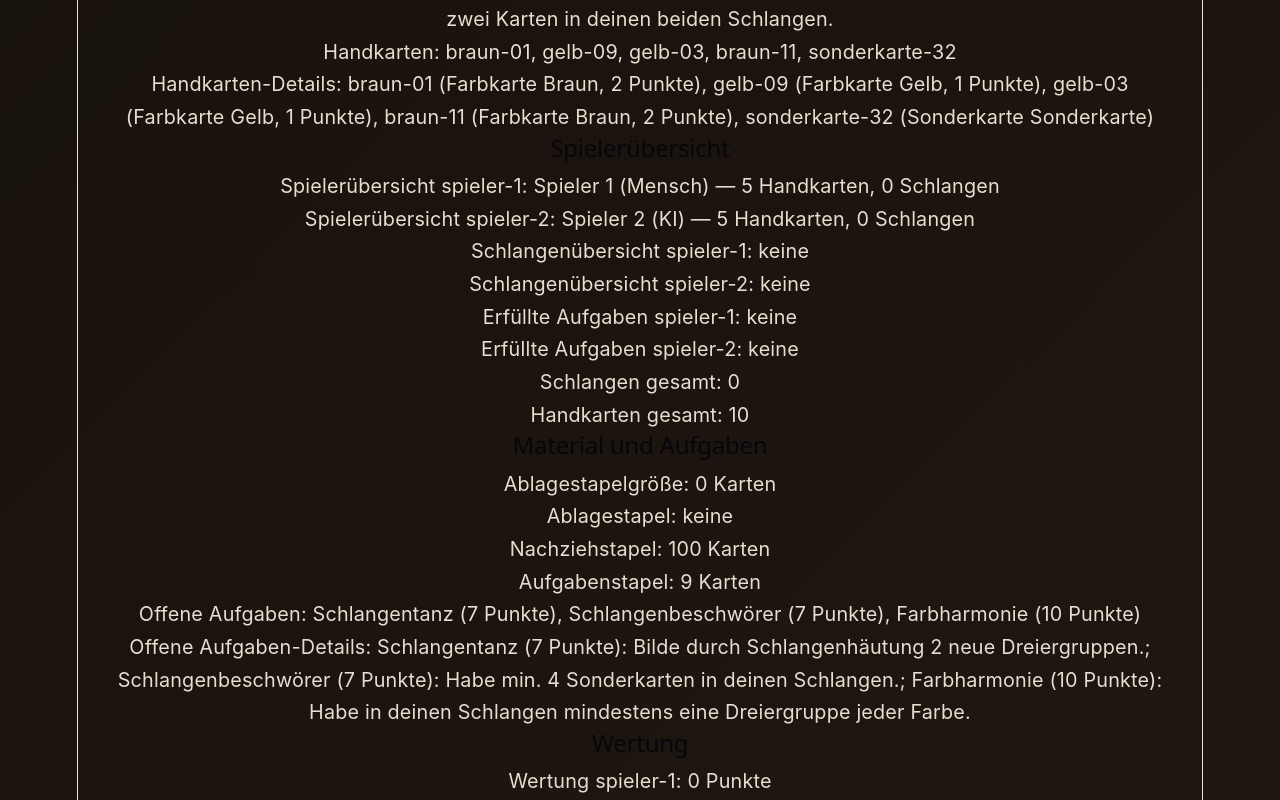
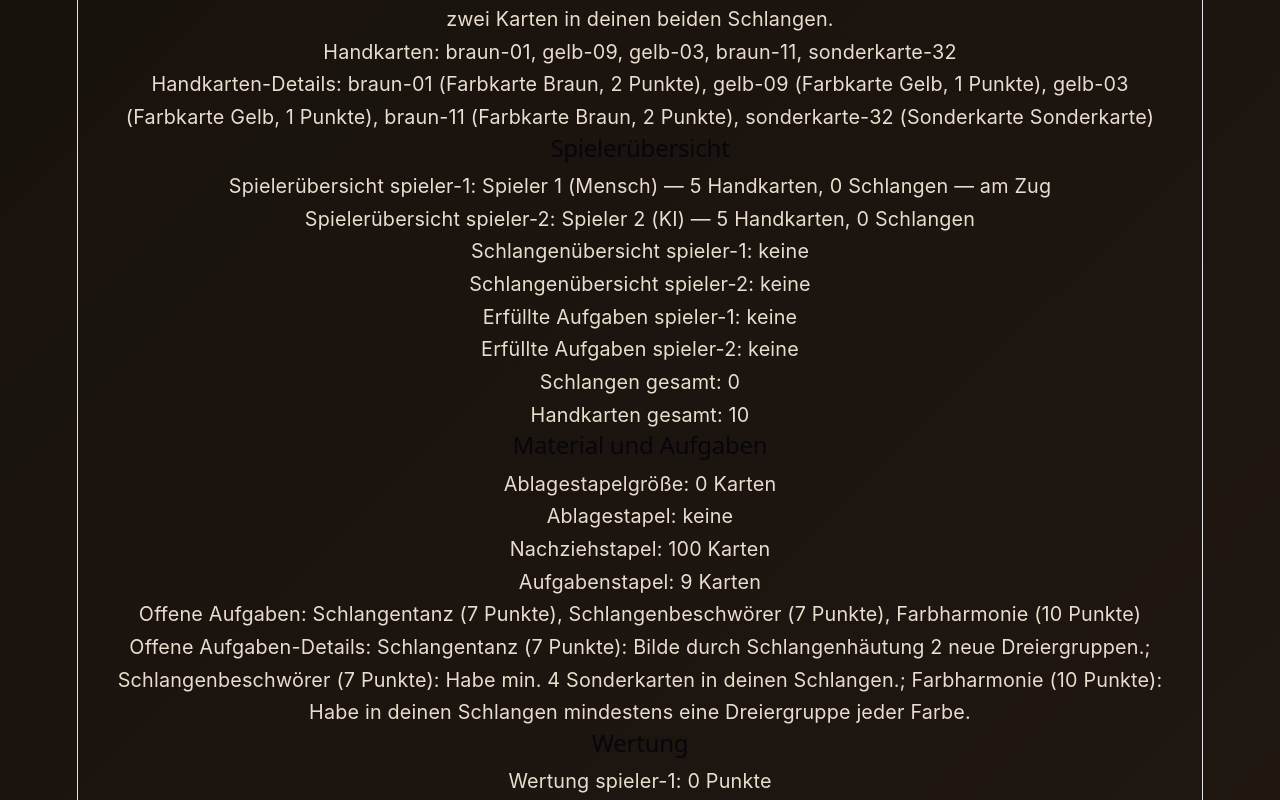
Before and after one commit to hanno79/schlangentanz-v2, a React (Vite) app: page / in a window 1280 px wide. Shown: the part 980-1780 px from the top of the page. Built offline with nearby package versions, Linux system fonts and the light colour scheme.

Commit message:
R57: aktive Spielerübersicht kennzeichnen

```diff
--- a/src/App.tsx
+++ b/src/App.tsx
@@ -155,11 +155,15 @@ function App({ initialZustand }: AppProps) {
         </section>
         <section aria-label="Spielerübersicht">
           <h2>Spielerübersicht</h2>
-          {zustand.spieler.map(spieler => (
-            <p key={spieler.id}>
-              Spielerübersicht {spieler.id}: {spieler.name} ({spieler.steuerung}) — {spieler.hand.length} Handkarten, {spieler.schlangen.length} Schlangen
-            </p>
-          ))}
+          {zustand.spieler.map(spieler => {
+            const istAktiv = spieler.id === aktiverSpieler.id
+
+            return (
+              <p key={spieler.id} aria-current={istAktiv ? 'true' : undefined}>
+                Spielerübersicht {spieler.id}: {spieler.name} ({spieler.steuerung}) — {spieler.hand.length} Handkarten, {spieler.schlangen.length} Schlangen{istAktiv ? ' — am Zug' : ''}
+              </p>
+            )
+          })}
           {zustand.spieler.map(spieler => (
             <p key={`schlangen-${spieler.id}`}>
               Schlangenübersicht {spieler.id}:{' '}
```
Also changed, not shown: 4 other files (tests, documents, lock files or other folders).
